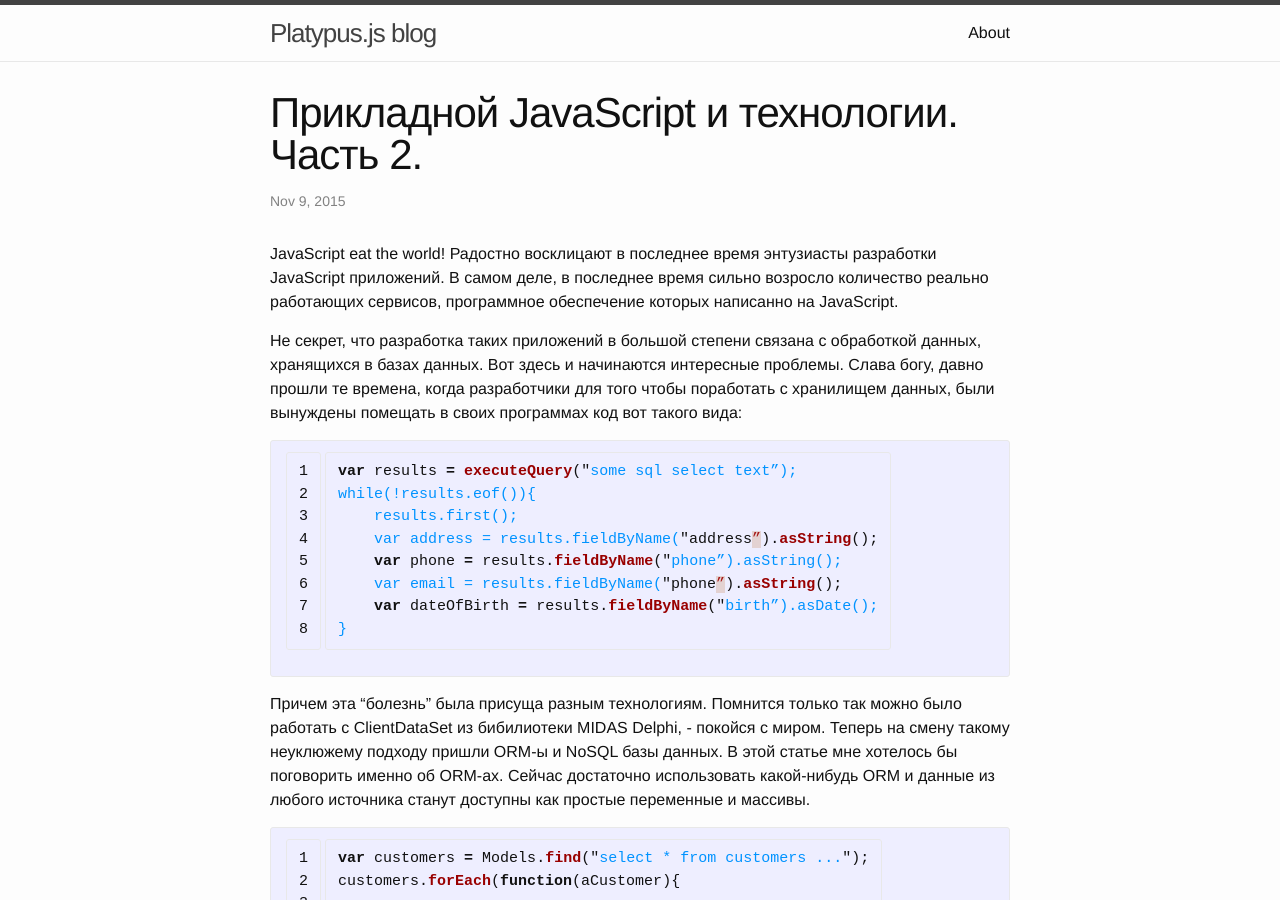
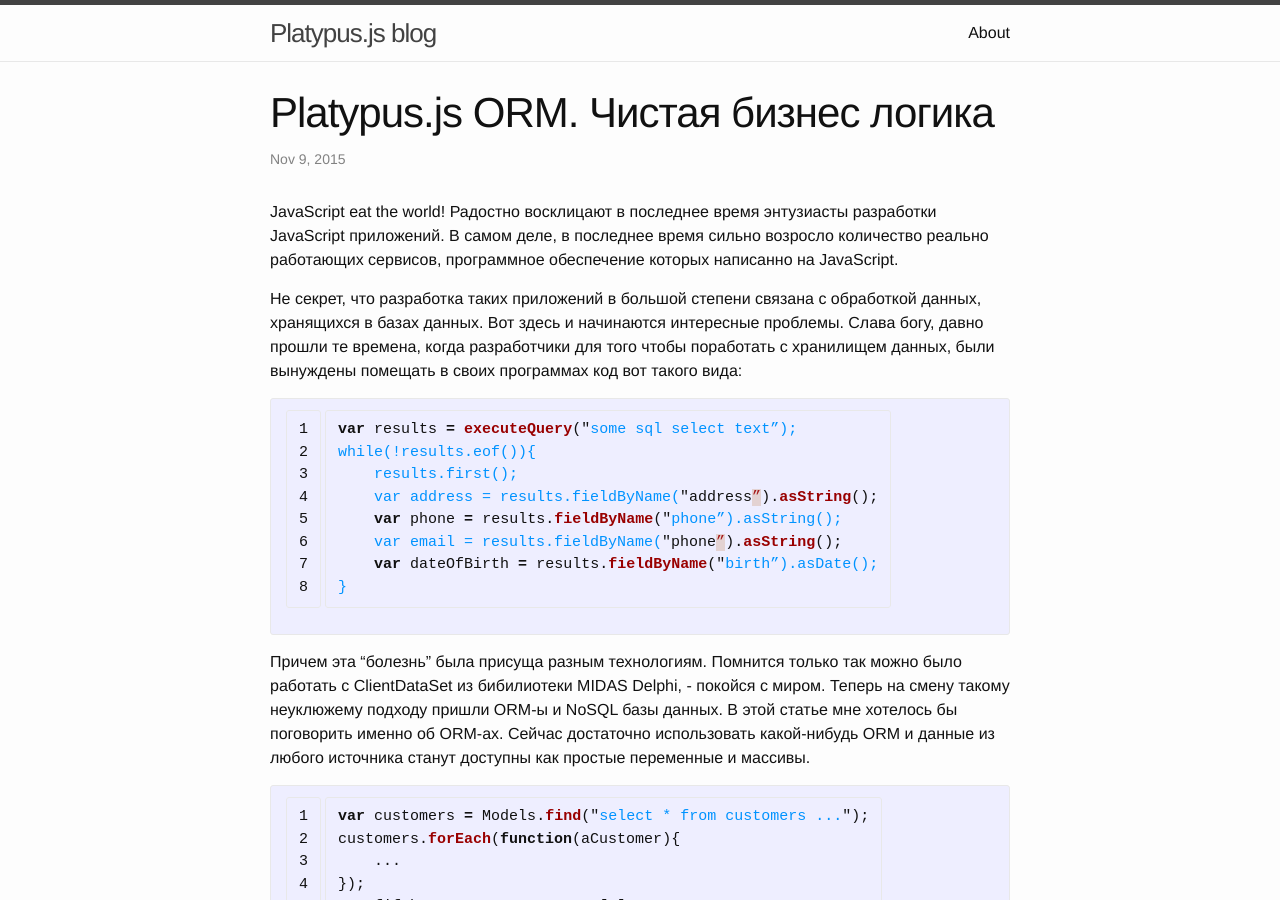
Before and after one commit to marat-gainullin/marat-gainullin.github.io, a Jekyll site: the page built from _posts/2015-11-09-subject-js.markdown, in a window 1280 px wide and 900 px high. Built offline with Jekyll 4.4.1, drawn with Linux system fonts in a browser that asks for light colours; comment, search, counter and statistics services are not loaded.

Commit message:
Update 2015-11-09-subject-js.markdown

```diff
--- a/_posts/2015-11-09-subject-js.markdown
+++ b/_posts/2015-11-09-subject-js.markdown
@@ -1,6 +1,6 @@
 ---
 layout: post
-title:  "Прикладной JavaScript и технологии. Часть 2."
+title:  "Platypus.js ORM. Чистая бизнес логика"
 date:   2015-11-09 10:14:07
 disqus: "orm.js"
 categories: javascript platypus
```
